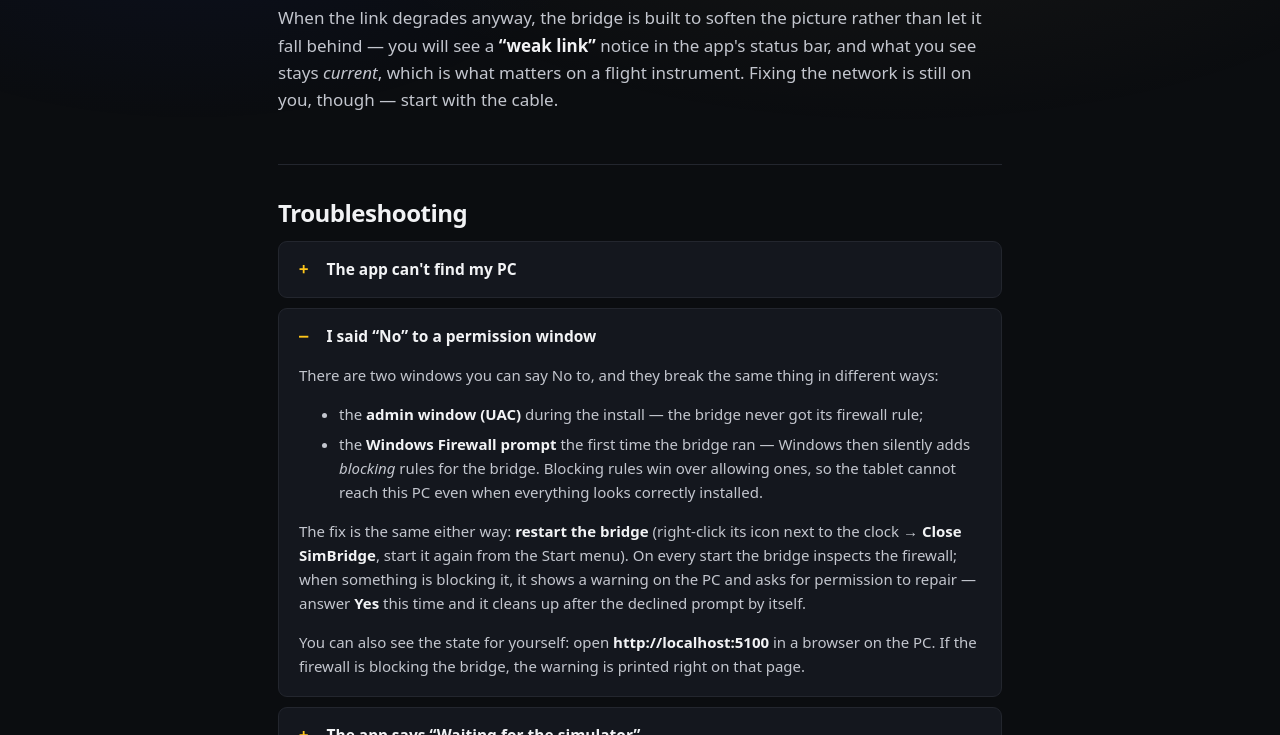
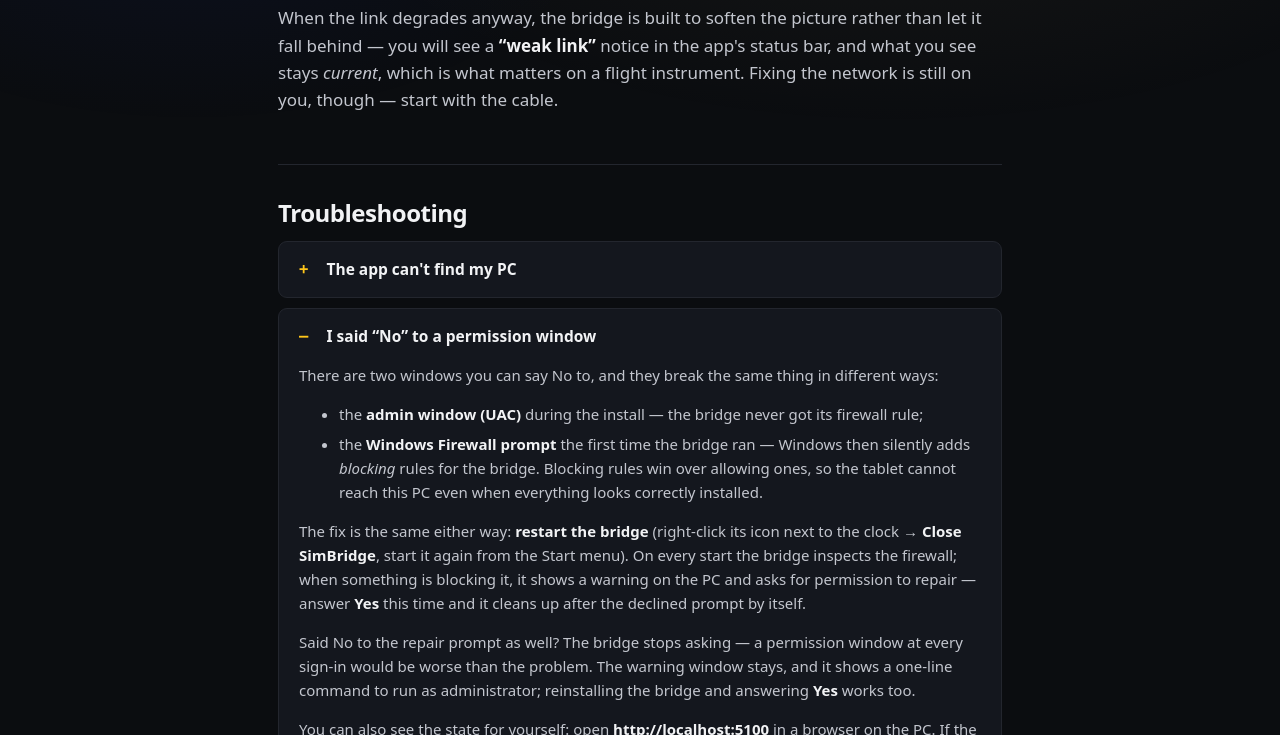
Before and after one commit to chyzy/FSG-Website, a plain HTML site: page setup/index.html in a window 1280 px wide. Both pictures are taken after a click on the heading "I said “No” to a permission window". Shown: the part 4883-5618 px from the top of the page. Drawn offline with Linux system fonts and the light colour scheme.

Commit message:
firewall cnt

```diff
--- a/setup/index.html
+++ b/setup/index.html
@@ -348,6 +348,12 @@
               <b>Yes</b> this time and it cleans up after the declined prompt by itself.
             </p>
             <p>
+              Said No to the repair prompt as well? The bridge stops asking — a permission
+              window at every sign-in would be worse than the problem. The warning window
+              stays, and it shows a one-line command to run as administrator; reinstalling
+              the bridge and answering <b>Yes</b> works too.
+            </p>
+            <p>
               You can also see the state for yourself: open <b>http://localhost:5100</b> in a
               browser on the PC. If the firewall is blocking the bridge, the warning is printed
               right on that page.
```
